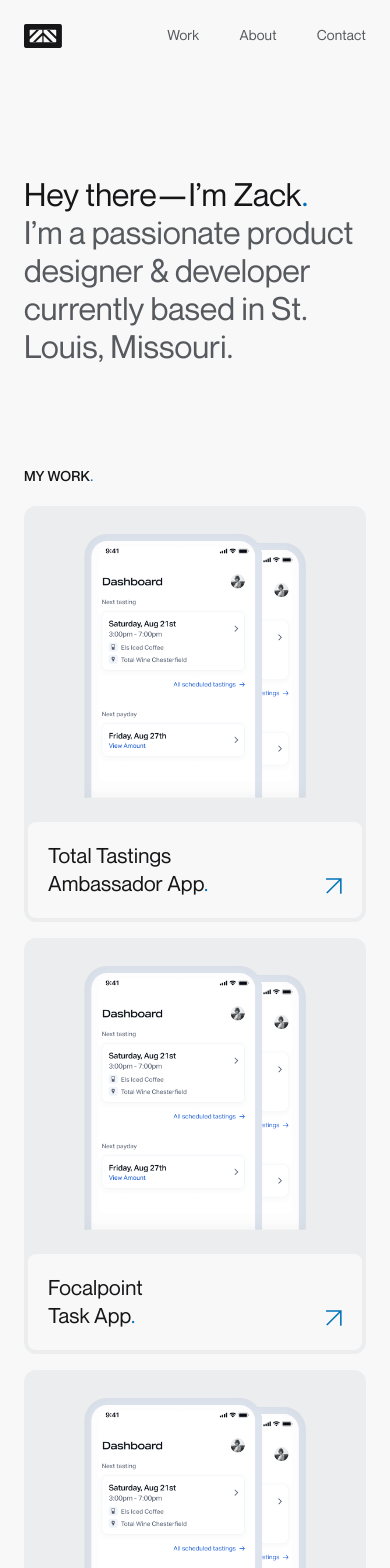
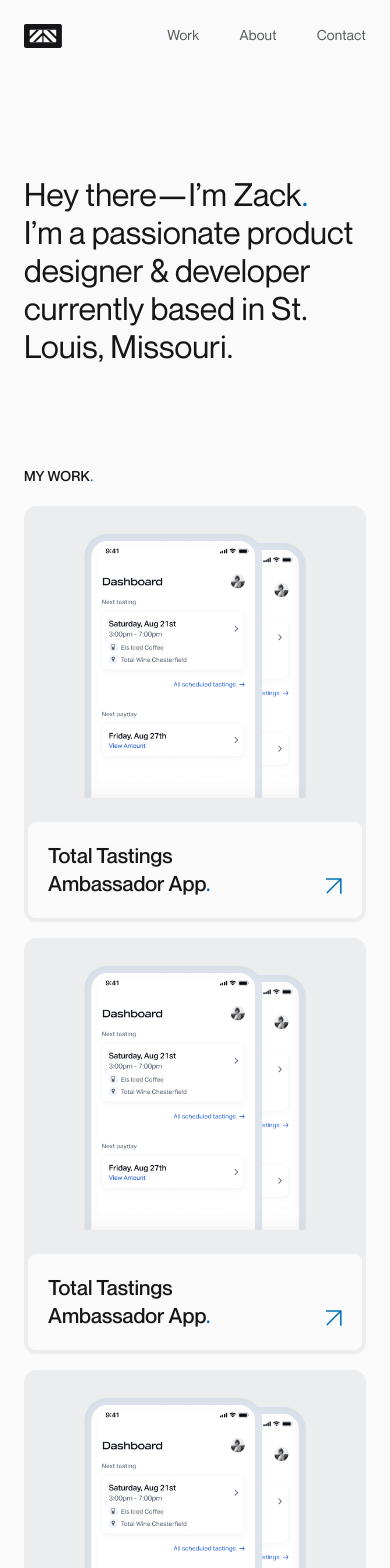
Before and after one commit to ztschwartz/next-portfolio, a Next.js app: page / in a window 390 px wide. Shown: the top 1568 px of the page. Built offline with nearby package versions, Linux system fonts and the light colour scheme.

Commit message:
interaction changes

```diff
--- a/components/CaseStudyCard.js
+++ b/components/CaseStudyCard.js
@@ -16,7 +16,7 @@
                 </div>
                 <div className={CardStyles.cardInnerSection}>
                     <div className={`mainBackground ${CardStyles.cardInner}`}>
-                        <h1 className="mainText textTitle">{title}<br/>{subtitle}<span className="accentText">.</span></h1>
+                        <h1 className="mainText textTitleMedium">{title}<br/>{subtitle}<span className="accentText">.</span></h1>
                          <div className={CardStyles.cardInnerLink}>
                              {/* <p className="mainText textBody2">Read the case study</p> */}
                             <svg className="accentFill" viewBox="0 0 41 41" xmlns="http://www.w3.org/2000/svg">
--- a/pages/index.js
+++ b/pages/index.js
@@ -54,8 +54,8 @@
       <div className={`${HomeStyles.showcase}`} id="showcase">
         <div className="container">
           {/*  <h1 className={`textHeadline1Medium mainText fadeAni ${HomeStyles.showcaseHeadline}`}><span className={`fadeAni ${HomeStyles.showcaseMainHeadline}`}>Hey there—I’m Zack. I’m a passionate </span><span className={`fadeAni ${HomeStyles.showcaseHeadline}`}>product designer & developer currently </span><span className={`fadeAni ${HomeStyles.showcaseHeadline}`}>based in St. Louis, Missouri.</span></h1> */}
-          <h1 className={`textHeadline1 softText fadeAni ${HomeStyles.showcaseHeadlineGroup}`}>
-          <span className={`fadeAni ${HomeStyles.showcaseMainHeadline}`}><span className={`mainText`}>Hey there—I’m&nbsp;Zack<span className={`accentText`}>.</span><br className={HomeStyles.showcaseBr} /></span> I’m a passionate </span>
+          <h1 className={`textHeadline1 mainText fadeAni ${HomeStyles.showcaseHeadlineGroup}`}>
+          <span className={`fadeAni ${HomeStyles.showcaseMainHeadline}`}>Hey there—I’m&nbsp;Zack<span className={`accentText`}>.</span><br className={HomeStyles.showcaseBr} /> I’m a passionate </span>
           <span className={`fadeAni ${HomeStyles.showcaseHeadline}`}>product designer & developer currently </span>
           <span className={`fadeAni ${HomeStyles.showcaseHeadline}`}>based in St. Louis, Missouri.</span>
           </h1>
@@ -67,7 +67,10 @@
           <div className={HomeStyles.workContent}>
             <div className="container">
               <div className="grid">
-                <div className="col-12">
+                <div className="col-7">
+                  <CaseStudyCard postData={postData[0]} title={postObject[0].title} subtitle={postObject[0].subtitle} slug={postObject[0].meta.slug} img={ postObject[0].featureImg } />
+                </div>
+                <div className="col-5">
                   <CaseStudyCard postData={postData[0]} title={postObject[0].title} subtitle={postObject[0].subtitle} slug={postObject[0].meta.slug} img={ postObject[0].featureImg } />
                 </div>
                 <div className="col-5">
--- a/styles/components/CaseStudyCard.module.css
+++ b/styles/components/CaseStudyCard.module.css
@@ -20,6 +20,11 @@
     transition: box-shadow 200ms ease-out;
 }
 
+
+.caseStudyCard:hover .cardImgSection{
+    margin: 1.5rem;
+}
+
 @media (prefers-color-scheme: dark){
     .caseStudyCard:hover{
         box-shadow: inset 0 0 0 2px var(--accentDark);
@@ -33,15 +38,13 @@
 }
 
 .cardImgSection{
-    margin: 1.5rem;
+    margin: 2rem;
     position: relative;
     align-self: stretch;
     justify-content: stretch;
+    transition: margin 200ms ease-out;
 }
 
-.cardImg{
-    padding: 2rem;
-}
 
 .cardInnerSection{
     align-self: end;
@@ -71,17 +74,32 @@
 }
 
 
+/* Case Study Card - Medium  */
+
+@media (max-width: 1080px){
+
+}
+
+
 
 /* Case Study Card - Small  */
 
-@media (max-width: 758px){
+@media (max-width: 768px){
     .caseStudyCard{
         height: 26rem;
     }
 
+
     .cardImgSection{
         margin: 1.5rem;
     }
+
+    .caseStudyCard:hover .cardImgSection{
+        margin: 1rem;
+    }
+
+
+
 
     .cardInner{
         padding: 1.25rem;
--- a/styles/globals.css
+++ b/styles/globals.css
@@ -58,7 +58,7 @@
 } */
 
 :root{
-  --white: #F8F8F8;
+  --white: #FAFAFA;
   --transparentWhite: rgba(248,248,248,0.7);
   --black: #0E0E10;
   --gray10: #ECEDEE;
@@ -251,7 +251,7 @@
 .textTitleMedium{
   font-size: 1.3125rem;
   line-height: 1.75rem;
-  letter-spacing: 0.005em;
+  /* letter-spacing: 0.005em; */
 }
 
 .textSubtitle{
@@ -462,15 +462,15 @@
   }
 
   .col-5{
-    grid-column: span 12;
+    grid-column: span 6;
   }
 
   .col-6{
-    grid-column: span 12;
+    grid-column: span 6;
   }
 
   .col-7{
-    grid-column: span 12;
+    grid-column: span 6;
   }
 
   .col-5--7{
```
